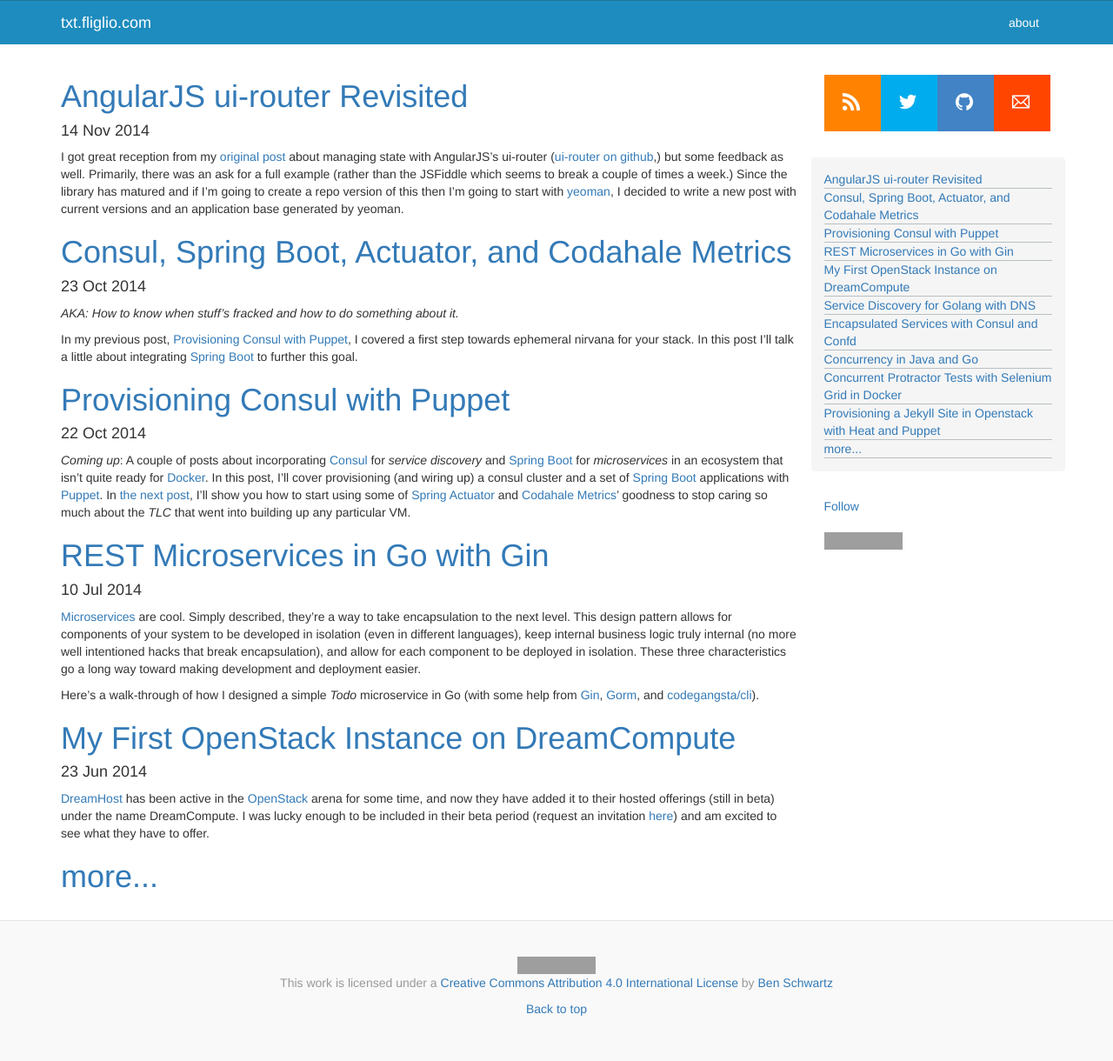
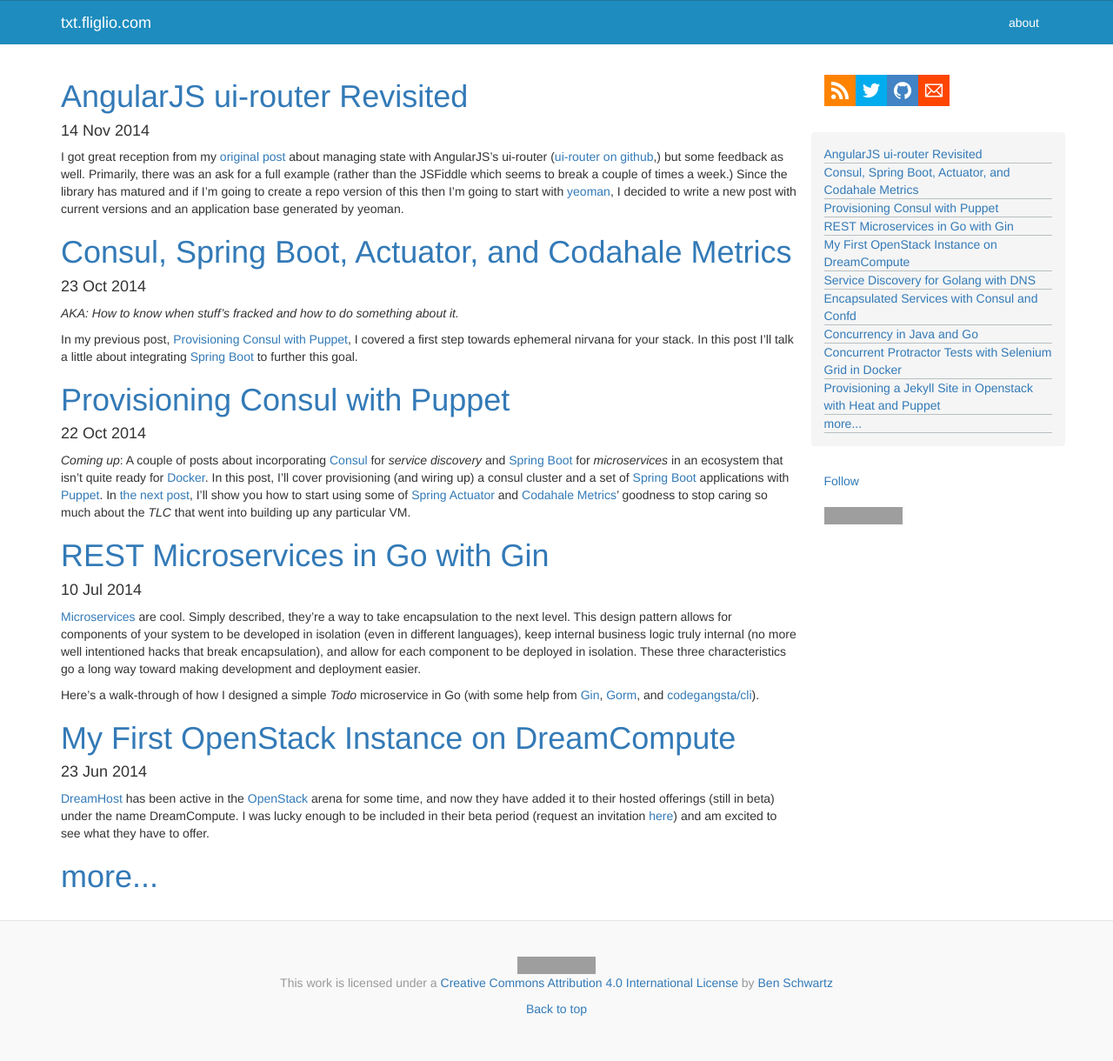
Before and after one commit to benschw/benschw.github.io, a Jekyll site: the page built from index.html, in a window 1280 px wide. Shown: the whole page at 87% size. Built offline with Jekyll 4.4.1, drawn with Linux system fonts in a browser that asks for light colours; nearby versions of some CDN libraries; Markdown is read by kramdown in place of the engine named in the settings; comment, search, counter and statistics services are not loaded; grey boxes are pictures that could not be loaded.

Commit message:
refactor(design): got fed up with contact icons wrapping, shrunk them down

```diff
--- a/css/main.css
+++ b/css/main.css
@@ -157,13 +157,10 @@
 }
 
 .share-icon {
-  display: block;
-  width: 65px;
-  height: 65px;
   float: left;
 }
 .share-icon img {
-  margin: 15px;
+  margin: 2px;
 }
 
 .share-icon.rss {
```
